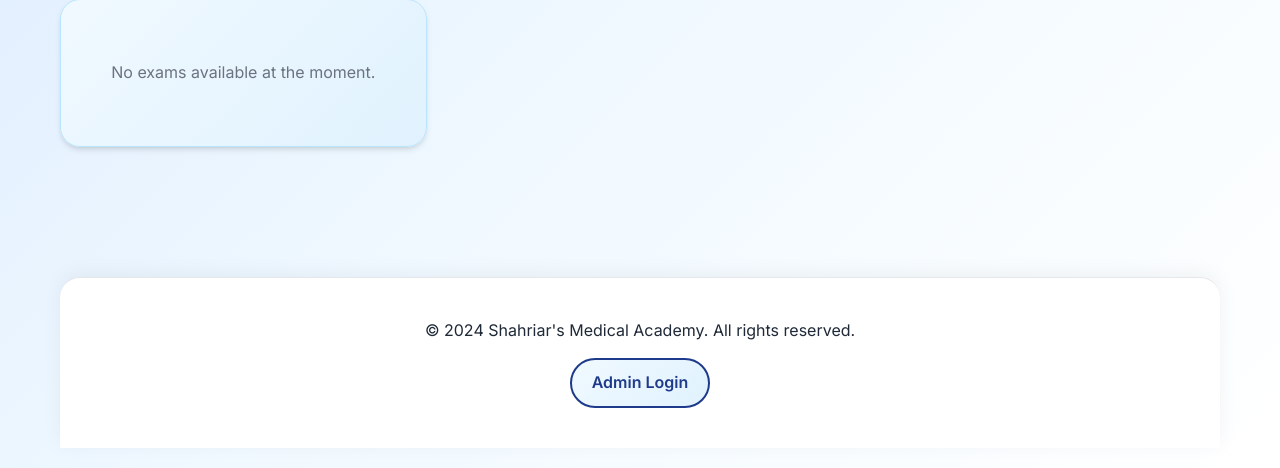
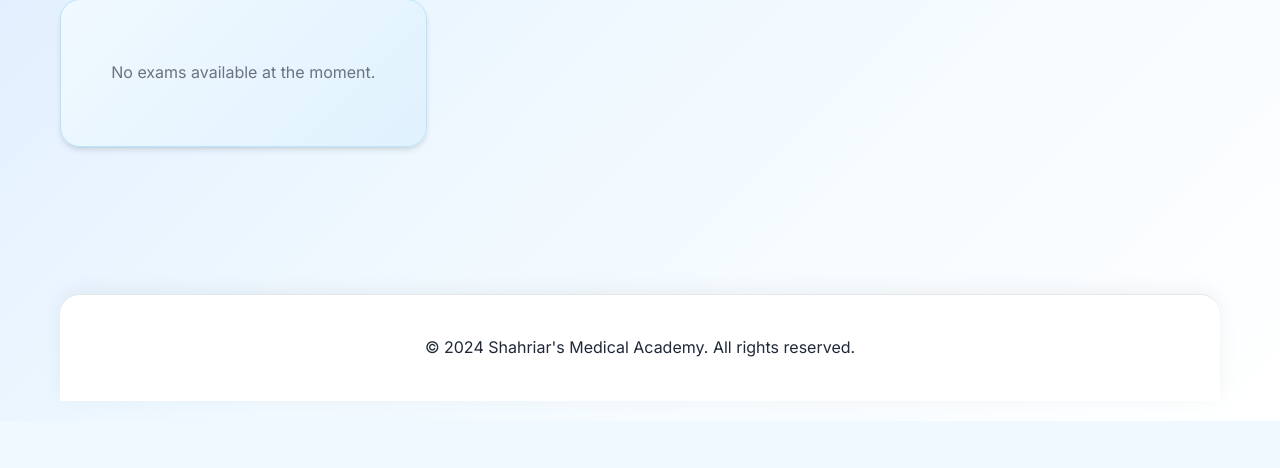
Before and after one commit to Istemamahmed20445/sma-exam-system, a Flask app: page / in a window 1280 px wide. Shown: the part 379-847 px from the top of the page. After the commit the page ends 800 px from the top, so only its background shows below. Run offline with Flask 3, Linux system fonts and the light colour scheme; data that the repository does not hold is empty; some libraries are stand-ins or nearby versions.

Commit message:
🔧 Fixed Button Alignment and Removed Admin Login Button
- Fixed Copy Link button alignment with Start Exam button
- Added align-items: stretch to exam-actions container
- Set consistent min-height for both buttons (48px)
- Removed Admin Login button from footer
- Cleaned up unused admin-link CSS styles
- Admin access now only available via /admin URL
- Improved visual consistency of exam cards

```diff
--- a/static/css/style.css
+++ b/static/css/style.css
@@ -174,6 +174,8 @@ button:hover::before, .btn-primary:hover::before, .btn-secondary:hover::before,
     width: 100%;
     margin-top: 20px;
     box-shadow: var(--shadow-md);
+    height: 100%;
+    min-height: 48px;
 }
 
 .btn-start:hover {
@@ -333,6 +335,7 @@ button:hover::before, .btn-primary:hover::before, .btn-secondary:hover::before,
     display: flex;
     gap: 12px;
     margin-top: 25px;
+    align-items: stretch;
 }
 
 .btn-copy-link {
@@ -346,6 +349,8 @@ button:hover::before, .btn-primary:hover::before, .btn-secondary:hover::before,
     flex: 1;
     font-weight: 600;
     transition: all 0.3s ease;
+    height: 100%;
+    min-height: 48px;
 }
 
 .btn-copy-link:hover {
@@ -429,25 +434,6 @@ footer {
     box-shadow: 0 -4px 20px rgba(0, 0, 0, 0.05);
 }
 
-.admin-link {
-    display: inline-block;
-    margin-top: 15px;
-    color: var(--primary-color);
-    text-decoration: none;
-    font-weight: 600;
-    padding: 10px 20px;
-    border-radius: 25px;
-    transition: all 0.3s ease;
-    background: linear-gradient(135deg, #f0f9ff 0%, #e0f2fe 100%);
-    border: 2px solid var(--primary-color);
-}
-
-.admin-link:hover {
-    background: var(--gradient-primary);
-    color: white;
-    transform: translateY(-2px);
-    box-shadow: var(--shadow-md);
-}
 
 /* Enhanced Loading & Error States */
 .loading, .error, .no-exams, .no-data {
--- a/templates/index.html
+++ b/templates/index.html
@@ -40,7 +40,6 @@
 
         <footer>
             <p>&copy; 2024 Shahriar's Medical Academy. All rights reserved.</p>
-            <a href="/admin" class="admin-link">Admin Login</a>
         </footer>
     </div>
 
```
